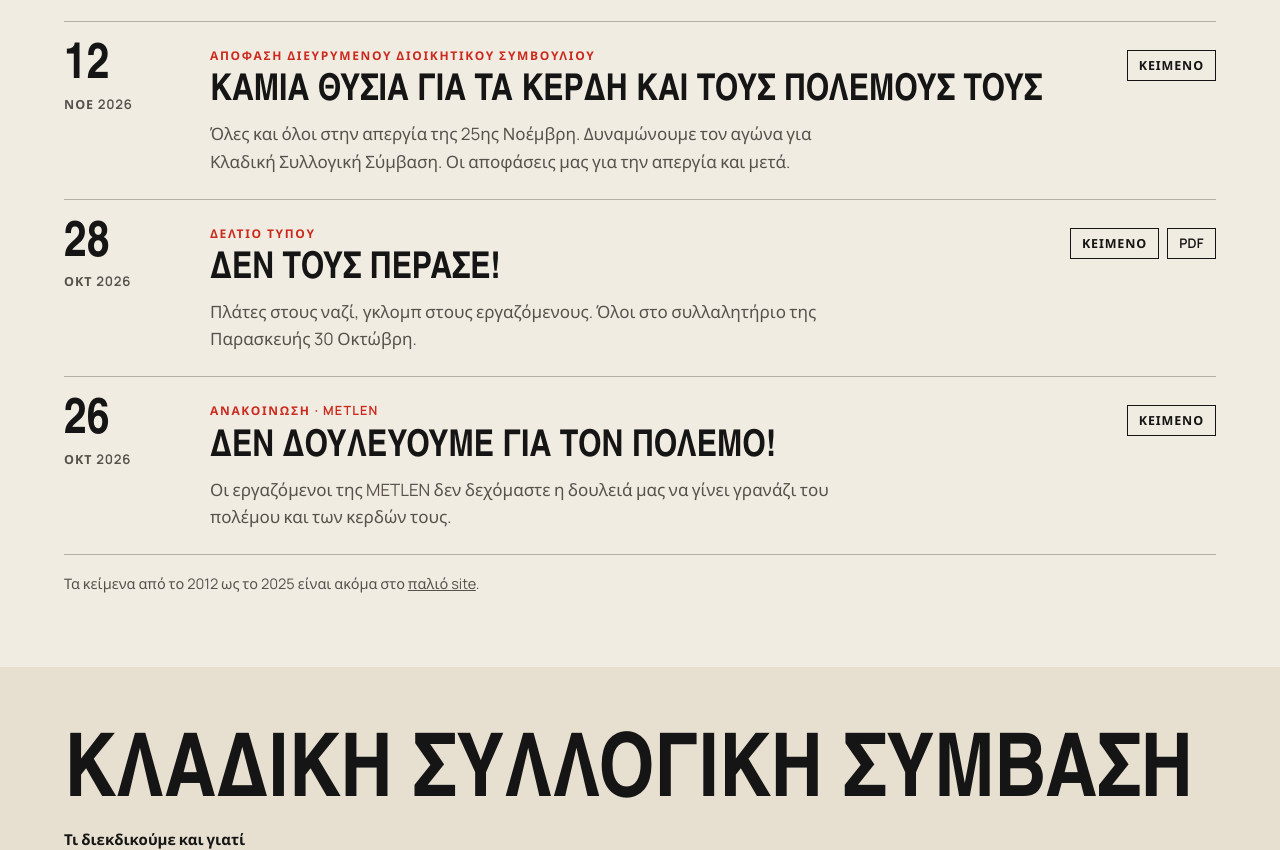
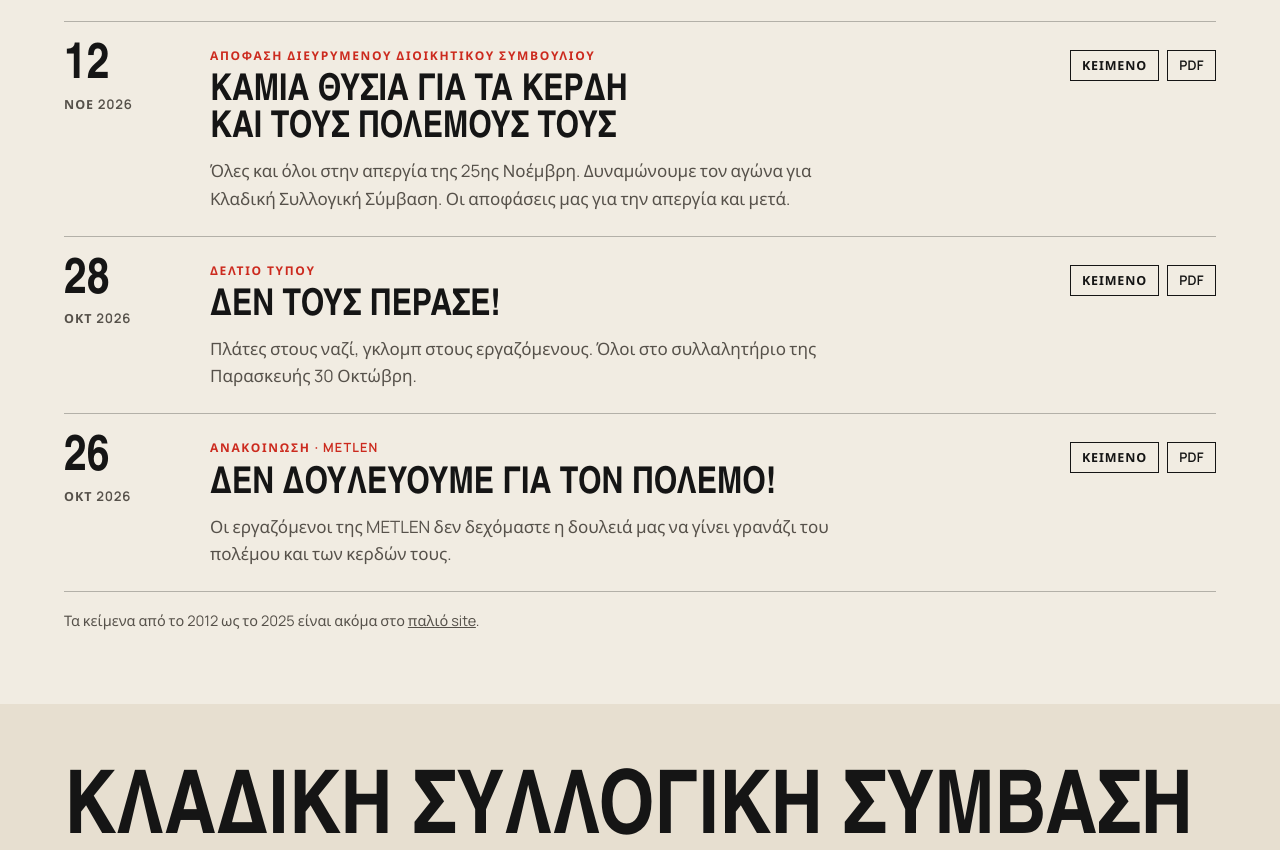
Before and after one commit to smtm-thess/site, an Astro site: page / in a window 1280 px wide. Shown: the part 1732-2582 px from the top of the page. Built offline with nearby package versions, Linux system fonts and the light colour scheme; Astro itself is replaced by a stand-in of ours; a web font is replaced by a local one.

Commit message:
PDF για την τελική METLEN και την απόφαση του διευρυμένου ΔΣ 12/11
Ανασύνθεση στο πρότυπο του Σωματείου από τα τελικά κείμενα.

Co-Authored-By: Claude Opus 5.5 <noreply@anthropic.com>
Claude-Session: https://claude.ai/code/session_01ESugdHfdkTHMde25oyikZ6

```diff
--- a/src/content/anakoinoseis/2026-10-26-metlen-den-douleuoume-gia-ton-polemo.md
+++ b/src/content/anakoinoseis/2026-10-26-metlen-den-douleuoume-gia-ton-polemo.md
@@ -7,6 +7,7 @@ date: 2026-10-26
 kind: "Ανακοίνωση · METLEN"
 cat: anak
 summary: "Οι εργαζόμενοι της METLEN δεν δεχόμαστε η δουλειά μας να γίνει γρανάζι του πολέμου και των κερδών τους."
+pdf: "/pdf/2026-10-26-metlen-den-douleuoume-gia-ton-polemo.pdf"
 ---
 
 <p>Την <strong>Παρασκευή 30 Οκτώβρη</strong>, μέρα διεθνούς δράσης, λιμενεργάτες σε περισσότερα από 100 λιμάνια της Μεσογείου, της Ευρώπης και της Ασίας λένε με μία φωνή: <strong>δεν δουλεύουμε για τον πόλεμο!</strong> Οι εργαζόμενοι της METLEN έχουμε κάθε λόγο να σταθούμε δίπλα τους, <strong>όχι μόνο από θέση αρχής,</strong> αλλά επειδή και στην τελική, <strong>αλληλοπλεκόμαστε στο έργο για την αναβάθμιση του 6ου προβλήτα</strong>.</p>
--- a/src/content/anakoinoseis/2026-11-12-apofasi-dieurymenou-ds.md
+++ b/src/content/anakoinoseis/2026-11-12-apofasi-dieurymenou-ds.md
@@ -7,6 +7,7 @@ date: 2026-11-12
 kind: "Απόφαση διευρυμένου Διοικητικού Συμβουλίου"
 cat: apof
 summary: "Όλες και όλοι στην απεργία της 25ης Νοέμβρη. Δυναμώνουμε τον αγώνα για Κλαδική Συλλογική Σύμβαση. Οι αποφάσεις μας για την απεργία και μετά."
+pdf: "/pdf/2026-11-12-apofasi-dieurymenou-ds.pdf"
 ---
 <p>Διανύουμε μέρες, όπου <strong>ο αγώνας ανεβαίνει, στη χώρα μας και σε όλο τον κόσμο.</strong> Στις 30 Οκτώβρη <strong>λιμενεργάτες σε 113 λιμάνια, 21 χώρες και 5 ηπείρους απέργησαν με ένα σύνθημα: «Δεν δουλεύουμε για τον πόλεμο!»</strong> Στη Θεσσαλονίκη χιλιάδες διαδήλωσαν με το κάλεσμα πάνω από 40 σωματείων. Δύο μέρες νωρίτερα <strong>τα σωματεία της πόλης έσπασαν την απαγόρευση της κυβέρνησης</strong> και διαδήλωσαν μαζικά ενάντια στη σύναξη του καταδικασμένου ναζί Κασιδιάρη, που προστατευόταν από τα ΜΑΤ. Σε όλη την Ευρώπη οι λαοί απαντούν στις περικοπές για τους πολέμους, και στις 11 Νοέμβρη <strong>η Ισπανία έζησε την πρώτη γενική απεργία μετά από 14 χρόνια</strong>, για μισθούς, λαϊκή στέγη και μέτρα για την ακρίβεια. Στο Κάτω Σχολάρι <strong>οι συνάδελφοι της BETA CAE απεργούν 48 ώρες</strong>, στις 12 και 13 Νοέμβρη, ενάντια σε 15 εκβιαστικές απολύσεις και για Συλλογική Σύμβαση. <strong>Τώρα είναι η ώρα να έρθουν στο προσκήνιο οι δικές μας ανάγκες.</strong></p>
 
```
Also changed, not shown: 2 other files.
